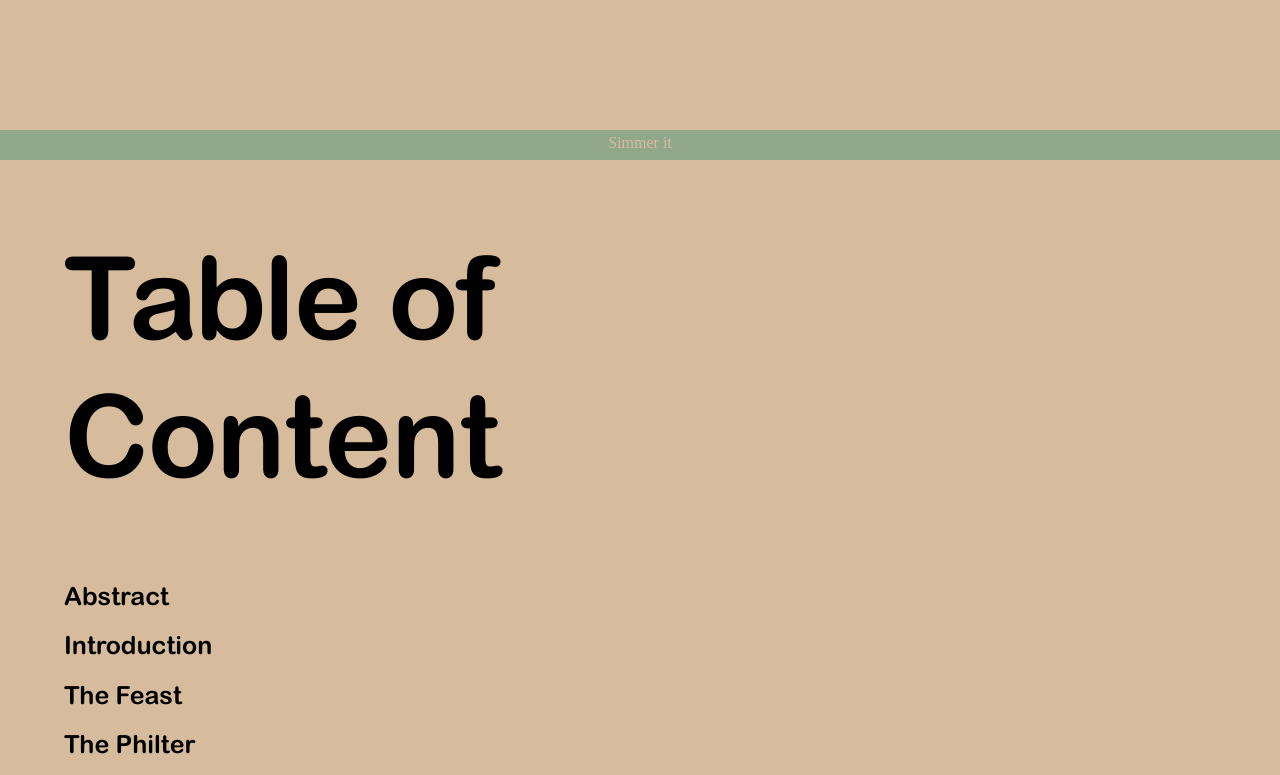
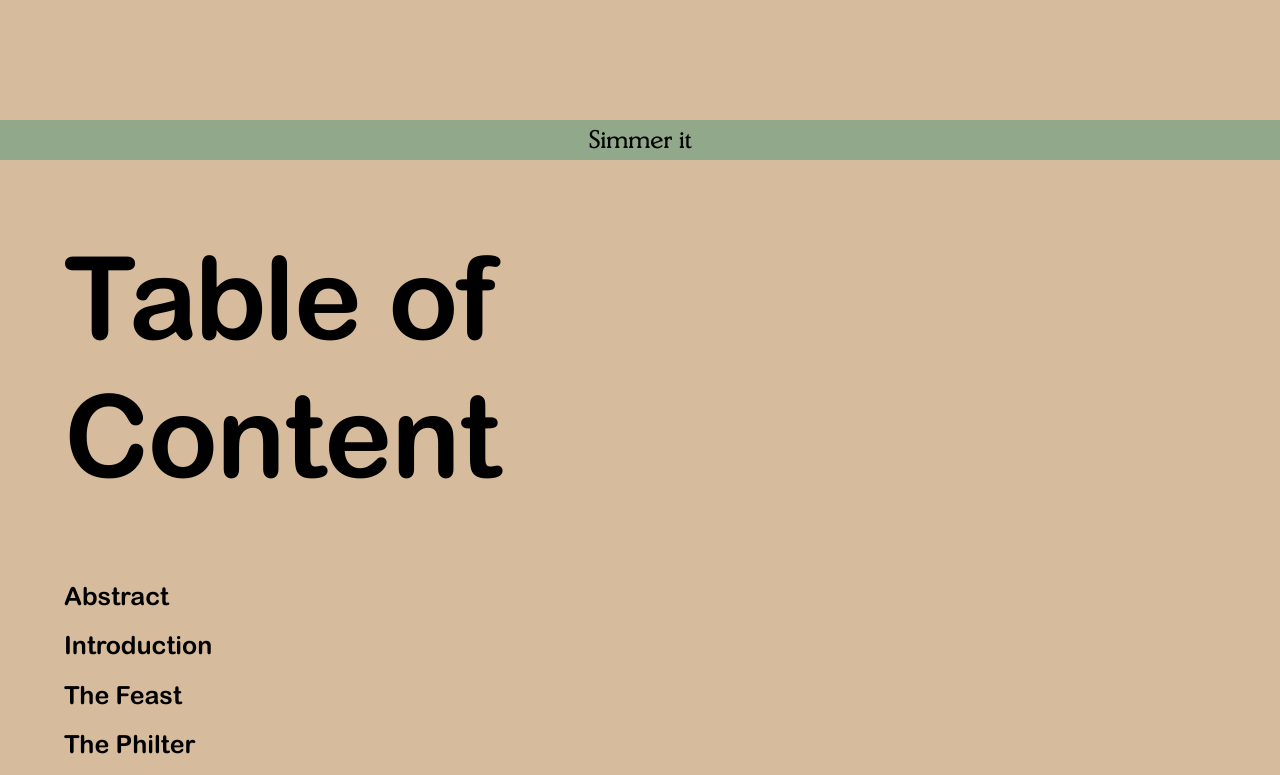
Before and after one commit to kabk/go-theses-20-clara-lezla, a plain HTML site: page index.html in a window 1280 px wide. Shown: the part 640-1415 px from the top of the page. Drawn offline with nearby package versions, Linux system fonts and the light colour scheme.

Commit message:
fixing images

```diff
--- a/index.html
+++ b/index.html
@@ -198,7 +198,7 @@ of a Genre,  2012. P2.<br><br>
 	<!-- Sliding Menu (Image Gallery) -->
 	  <div id="slideMenu" class="sliding-panel">
 	  	<!-- Menu Text -->
-	  	<p id="slideText" class="image_text">Simmer it</p>
+	  	<div id="slideText"><p>Simmer it</p></div>
 	  	<!-- Images -->
 	  	<div class="slideImage">
 			<img src="images/1.jpg">
@@ -226,11 +226,11 @@ of a Genre,  2012. P2.<br><br>
 		    $(".sliding-panel").click(function(){
 		  if ( $(this).hasClass("isOpen") ) {
 		    $(this).animate({
-		      height: '80%'
+		      height: '90%'
 		    });
 		  } else {
 		    $(this).animate({
-		      height: '30px'
+		      height: '40px'
 		    });
 		  }
 		  $(this).toggleClass("isOpen");
--- a/stylesheet.css
+++ b/stylesheet.css
@@ -352,22 +352,42 @@ br::-moz-selection {
 
 /* Sliding Menu (Image Gallery) */
 #slideText {
-	margin-top: 3px;
+	position: fixed;
+	display: inline-block;
 	text-align: center;
 	color: #D6BC9C;
+	width: 100%;
+	z-index: 100;
+	background-color: #92A88A;
+
+	/* padding-bottom: 10px; */
+
+}
+
+#slideText p{
+	font-family: 'Derringer-Regular';
+	font-size: 25px;
+	margin-top:5px;
+	margin-bottom: 5px;
+	top: 0;
 }
 
 .slideImage {
 	position: relative;
-	width: 40%;
+	width: 100%;
 	margin: auto;
 	padding-bottom: 10px;
+}
+
+.slideImage img{
+	padding-top: 2.5em;
+	/* width: 100%; */
 }
 
 .sliding-panel {
   position: fixed;
   width: 100%;
-  height: 30px;
+  height: 40px;
   z-index: 100;
 }
 
@@ -376,7 +396,7 @@ br::-moz-selection {
   bottom:0;
   left:0;
   width: 100%;
-  height: 30px;
+  height: 40px;
   z-index: 100;
   overflow-y: scroll;
   overflow-x: hidden;
@@ -488,12 +508,22 @@ br::-moz-selection {
 		z-index: 2;
 	}
 
-	.slideImage {
+	/* .slideImage {
 	position: relative;
 	width: 80%;
 	margin: auto;
 	padding: 20px;
-	}
+	} */
 
 
 }
+
+@media screen and (min-width: 800px) {
+	.slideImage {
+	position: relative;
+	width: 70%;
+	margin: auto;
+	padding: 20px;
+	}
+
+}
```
